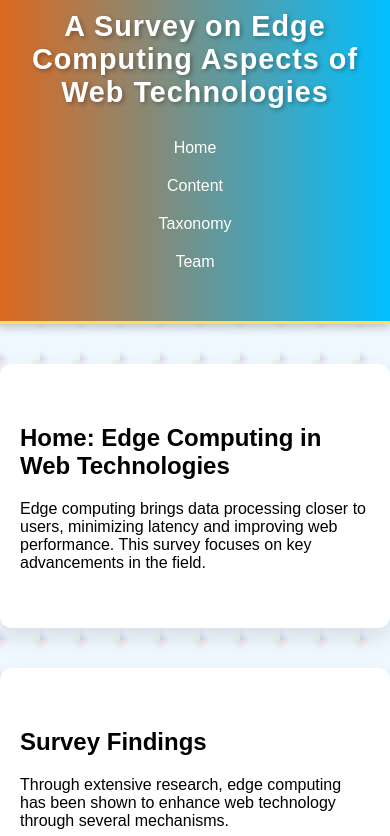
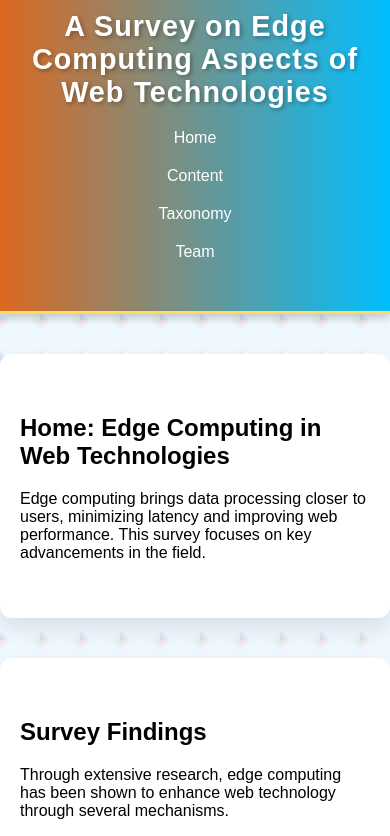
Before and after one commit to vnandala/my-react-app, a React (Create React App) app: page / in a window 390 px wide. Shown: the top 836 px of the page. Built offline with nearby package versions, Linux system fonts and the light colour scheme.

Commit message:
update 2

```diff
--- a/src/App.css
+++ b/src/App.css
@@ -69,16 +69,16 @@ nav a:hover {
 @media (max-width: 768px) {
   nav ul {
     flex-wrap: wrap; /* Allow wrapping for smaller screens */
-    margin-top: 10px;
+    margin-top: 0px;
   }
 
   nav ul li {
-    margin: 10px 0; /* Vertical margin for wrapped items on mobile */
+    margin: 0px 0; /* Vertical margin for wrapped items on mobile */
   }
 
   nav a {
     font-size: 1rem;
-    padding: 8px 10px;
+    padding: 2px 5px;
   }
 }
 
```
